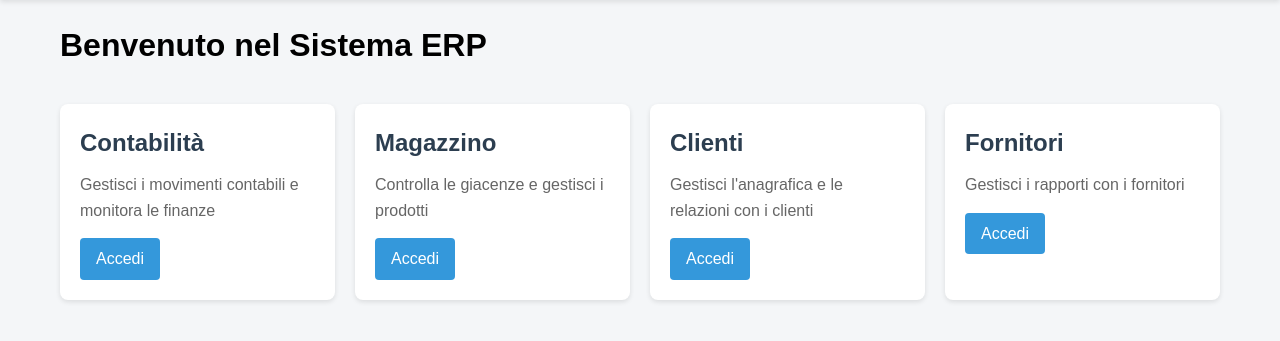
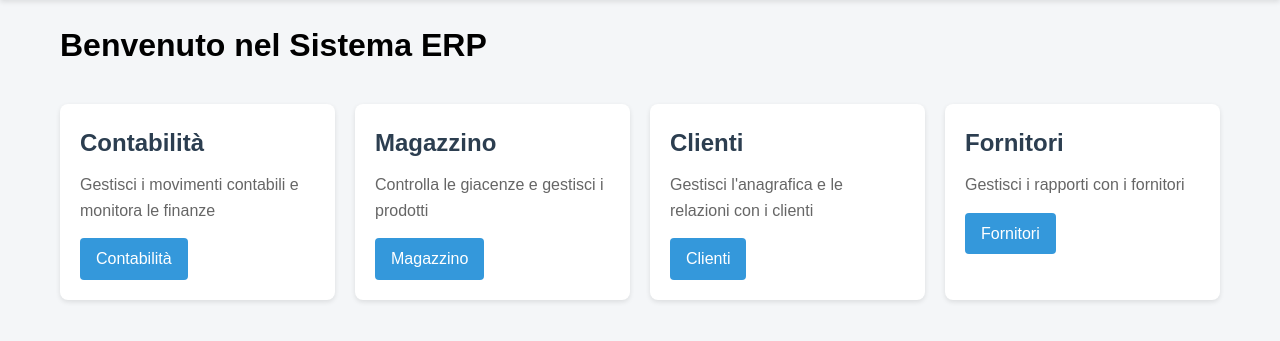
Before and after one commit to esgesges/progGpi, a PHP site: page / in a window 1280 px wide. Shown: the part 70-411 px from the top of the page. Run offline with PHP 8.4, Linux system fonts and the light colour scheme.

Commit message:
modified:   src/index.php

```diff
--- a/src/index.php
+++ b/src/index.php
@@ -26,22 +26,22 @@
             <div class="card">
                 <h2>Contabilità</h2>
                 <p>Gestisci i movimenti contabili e monitora le finanze</p>
-                <a href="modules/contabilita/index.php" class="btn">Accedi</a>
+                <a href="modules/contabilita/index.php" class="btn">Contabilità</a>
             </div>
             <div class="card">
                 <h2>Magazzino</h2>
                 <p>Controlla le giacenze e gestisci i prodotti</p>
-                <a href="modules/magazzino/index.php" class="btn">Accedi</a>
+                <a href="modules/magazzino/index.php" class="btn">Magazzino</a>
             </div>
             <div class="card">
                 <h2>Clienti</h2>
                 <p>Gestisci l'anagrafica e le relazioni con i clienti</p>
-                <a href="modules/clienti/index.php" class="btn">Accedi</a>
+                <a href="modules/clienti/index.php" class="btn">Clienti</a>
             </div>
             <div class="card">
                 <h2>Fornitori</h2>
                 <p>Gestisci i rapporti con i fornitori</p>
-                <a href="modules/fornitori/index.php" class="btn">Accedi</a>
+                <a href="modules/fornitori/index.php" class="btn">Fornitori</a>
             </div>
         </div>
     </main>
```
